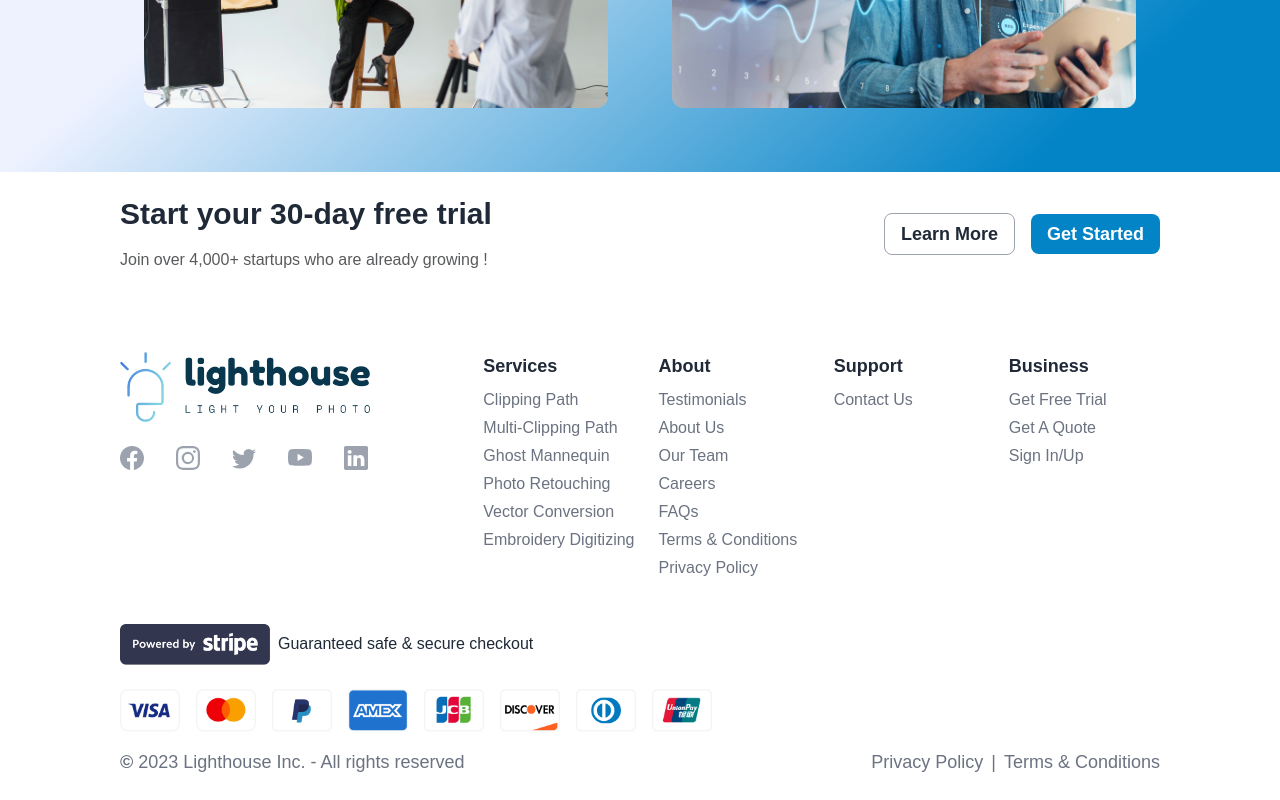
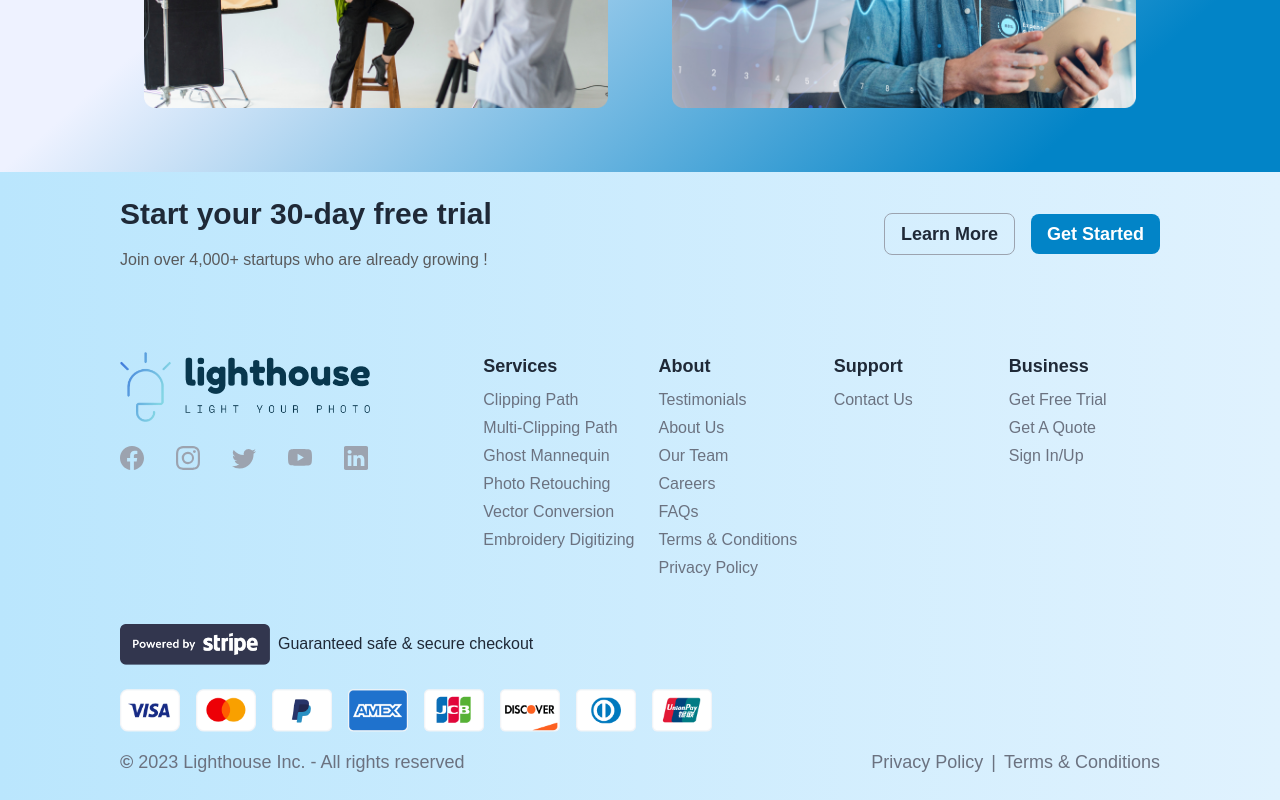
Before and after one commit to Parvez765/light_house, a React (Create React App) app: page / in a window 1280 px wide. Shown: the part 6182-6982 px from the top of the page. Built offline with nearby package versions, Linux system fonts and the light colour scheme.

Commit message:
another footer commit before go to sleep

```diff
--- a/src/Components/Footer/FooterComp1.js
+++ b/src/Components/Footer/FooterComp1.js
@@ -21,7 +21,7 @@ import { NavLink } from "react-router-dom";
 
 const FooterComp1 = () => {
   return (
-    <div className="my-6 mx-4 md:mx-12 lg:mx-24 2xl:mx-32">
+    <div className="py-6 px-4 md:px-12 lg:px-24 2xl:px-32 bg-gradient-to-r from-sky-200 to-sky-100">
       {/* Trial advertisement and marketing */}
       <div className="flex flex-col items-center lg:flex-row lg:justify-between gap-4 mb-20 mx-6">
         <div>
@@ -135,6 +135,7 @@ const FooterComp1 = () => {
         </div>
       </div>
 
+      <div>
         <div className="flex flex-col sm:flex-row items-center gap-2 mb-6 mx-6">
           <div>
             <img src={stripeLogo} className="w-[150px]" alt="" />
@@ -187,6 +188,7 @@ const FooterComp1 = () => {
             alt=""
           />
         </div>
+      </div>
 
       <div className="flex flex-col lg:flex-row justify-between items-center gap-2 lg:gap-10 mx-6">
         <h2 className="text-gray-500 text-lg text-center font-medium">
```
Lines whose indentation alone changed are shown as unchanged.
